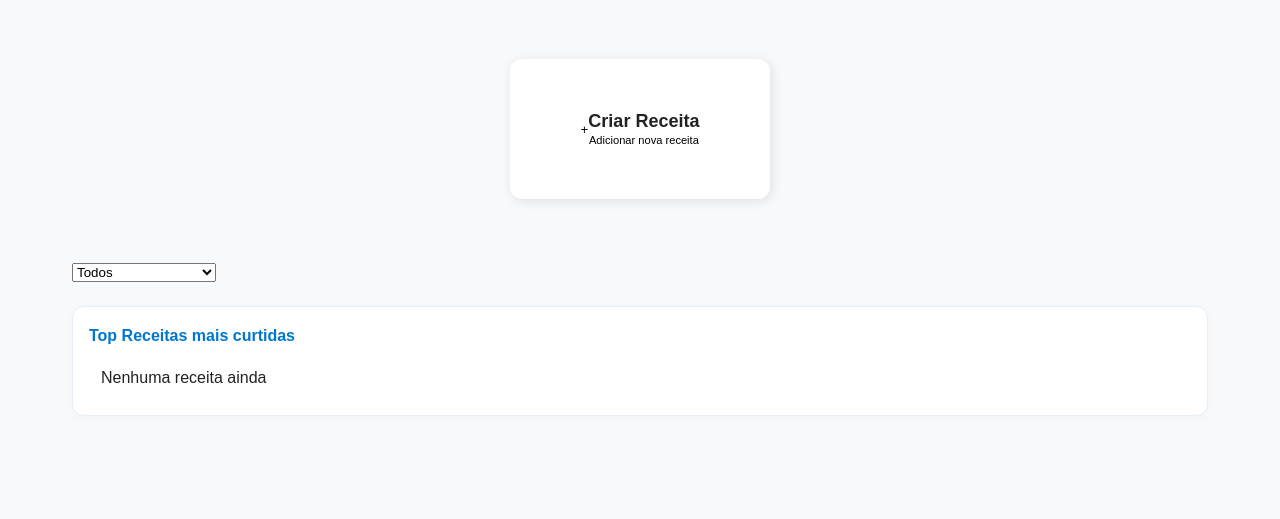
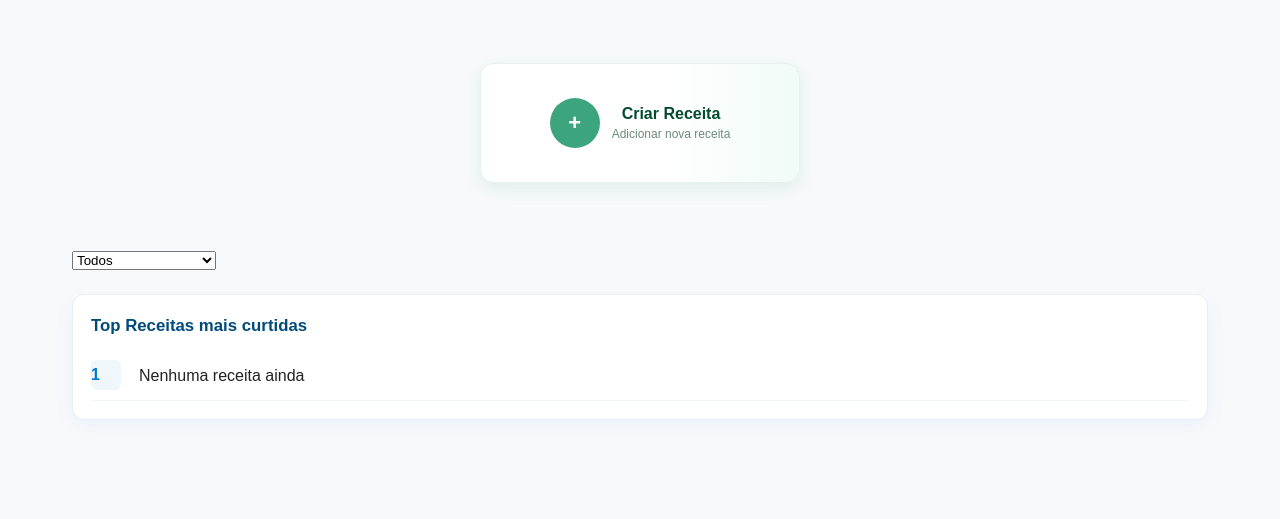
Before and after one commit to Projeto-de-LSW/Nutra, a plain HTML site: page Nutra-main/Pages/nutricao.html in a window 1280 px wide. Shown: the part 258-777 px from the top of the page. Drawn offline with Linux system fonts and the light colour scheme.

Commit message:
Refactor CSS for button and ranking list styles
Updated styles for the recipe addition button and ranking list.

```diff
--- a/Nutra-main/CSS/nutricao.css
+++ b/Nutra-main/CSS/nutricao.css
@@ -74,37 +74,66 @@ header {
 .adicionar_receita {
   display: flex;
   justify-content: center;
-  margin: 32px 0;
+  margin: 36px 0;
 }
 
 #btn_adicionar_receita {
   display: flex;
   align-items: center;
+  gap: 12px;
   justify-content: center;
-  width: 260px;
-  height: 140px;
-  background-color: #ffffff;
-  border: none;
-  border-radius: 12px;
+  width: 320px;
+  height: 120px;
+  background: linear-gradient(90deg, #ffffff 60%, #f0fbf7 100%);
+  border: 1px solid #e6f1ec;
+  border-radius: 14px;
   cursor: pointer;
-  box-shadow: 2px 2px 12px rgba(0, 0, 0, 0.1);
-  transition: transform 0.2s ease, box-shadow 0.2s ease;
+  box-shadow: 0 6px 18px rgba(60,165,125,0.12);
+  transition: transform 0.18s ease, box-shadow 0.18s;
+  padding: 14px 18px;
 }
 
-#btn_adicionar_receita p {
+#btn_adicionar_receita .plus {
+  width: 50px;
+  height: 50px;
+  background: #3ca57d;
+  color: #fff;
+  border-radius: 50%;
+  display: flex;
+  align-items: center;
+  justify-content: center;
+  font-weight: 700;
+  font-size: 22px;
+}
+
+#btn_adicionar_receita .btn-text p {
   margin: 0;
-  font-size: 18px;
-  font-weight: 600;
-  color: #222;
+  font-size: 16px;
+  font-weight: 700;
+  color: #044a2f;
+}
+
+#btn_adicionar_receita .btn-text small {
+  display: block;
+  color: #6b8b7b;
+  font-size: 12px;
+  margin-top: 4px;
 }
 
 #btn_adicionar_receita:hover {
-  transform: translateY(-4px);
-  box-shadow: 0 8px 10px rgba(0, 0, 0, 0.15);
+  transform: translateY(-6px);
+  box-shadow: 0 12px 28px rgba(60,165,125,0.14);
 }
 
 #btn_adicionar_receita:active {
-  transform: scale(0.97);
+  transform: translateY(-2px) scale(0.99);
+}
+
+@media screen and (max-width: 610px) {
+  #btn_adicionar_receita {
+    width: 90%;
+    height: 110px;
+  }
 }
 
 .modal_adicionar_receita {
@@ -244,52 +273,82 @@ header {
 
 .ranking {
   background: #fff;
-  padding: 16px;
+  padding: 18px;
   border-radius: 12px;
   border: 1px solid #e6eef6;
   margin-bottom: 1.5rem;
-  box-shadow: 0 2px 6px rgba(0,119,204,0.04);
+  box-shadow: 0 6px 20px rgba(0,119,204,0.06);
 }
 
 .ranking h3 {
-  margin: 0 0 8px;
-  font-size: 1rem;
-  color: #0077cc;
+  margin: 0 0 10px;
+  font-size: 1.05rem;
+  color: #004b7a;
+  display:flex;
+  align-items:center;
+  gap:8px;
 }
 
-.ranking ol {
-  list-style: decimal inside;
-  padding-left: 12px;
+#ranking_list {
+  list-style: none;
+  padding: 0;
+  margin: 0;
+  counter-reset: rank;
 }
 
-.ranking li {
+#ranking_list li {
+  counter-increment: rank;
   display:flex;
-  justify-content:space-between;
   align-items:center;
-  padding: 8px 0;
-  border-bottom:1px solid #f1f6fb;
+  gap: 12px;
+  padding: 10px 0;
+  border-bottom: 1px solid #f1f6fb;
 }
 
-.ranking li:last-child {
-  border-bottom:none;
+#ranking_list li::before {
+  content: counter(rank);
+  display:inline-flex;
+  width: 30px;
+  height: 30px;
+  background: #f0f7fb;
+  color: #0077cc;
+  border-radius: 6px;
+  text-align: center;
+  line-height:30px;
+  font-weight:700;
+  margin-right: 6px;
 }
 
-.ranking .badge {
-  background:#0077cc;
-  color:#fff;
-  padding:4px 8px;
-  border-radius:999px;
-  font-size:0.9rem;
+#ranking_list .titulo {
+  flex: 1;
+  font-weight: 600;
+  color: #333;
 }
 
-.ranking li:hover {
-  background:#f8fbff;
-  cursor:pointer;
+#ranking_list .badge {
+  background: #0077cc;
+  color: #fff;
+  padding: 6px 10px;
+  border-radius: 999px;
+  font-size: 0.85rem;
+}
+
+#ranking_list li:hover {
+  background: #f8fbff;
+  cursor: pointer;
+  transform: translateX(3px);
+  transition: transform 0.15s;
 }
 
 .card_receita.highlight {
   box-shadow: 0 0 0 3px rgba(255,193,7,0.25);
   transform: none;
+}
+
+@media screen and (max-width: 610px) {
+  #ranking_list li {
+    padding: 8px 0;
+  }
 }
 
 .cards {
```
